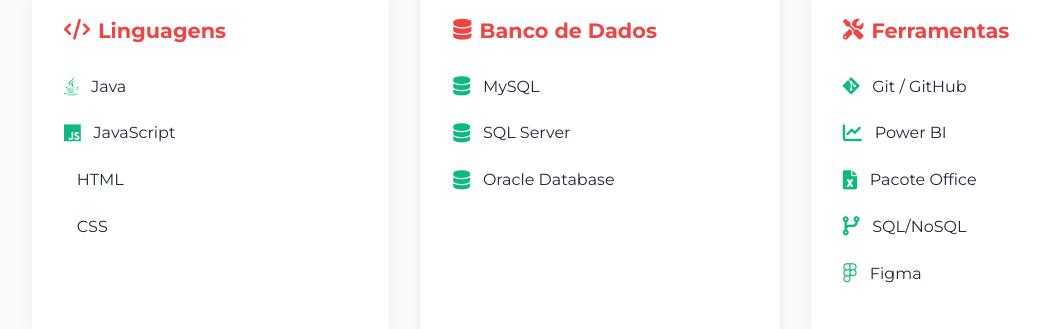
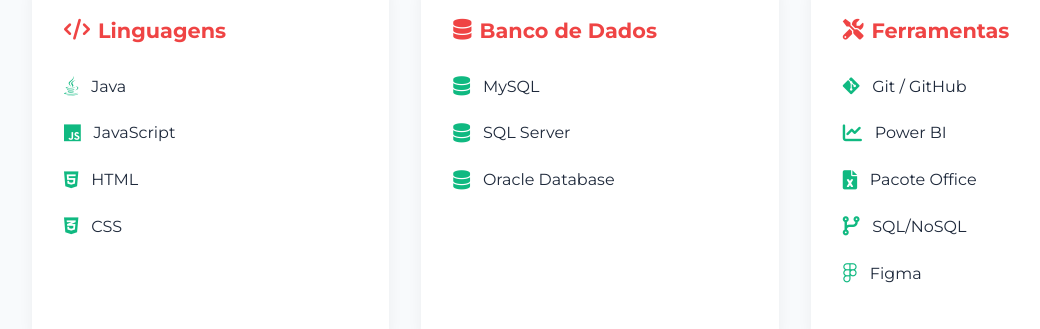
Before and after one commit to gustavodevv/portfolio, a plain HTML site: page index.html in a window 1280 px wide. Shown: the part 1424-1753 px from the top of the page, without its empty margins (40-1080 px from the left). Drawn offline with Linux system fonts and the light colour scheme.

Commit message:
index.html

```diff
--- a/index.html
+++ b/index.html
@@ -464,11 +464,11 @@
                             <span>JavaScript</span>
                         </li>
                         <li class="skill-item">
-                            <span class="skill-icon"><i class="fab fa-html"></i></span>
+                            <span class="skill-icon"><i class="fab fa-html5"></i></span>
                             <span>HTML</span>
                         </li>
                         <li class="skill-item">
-                            <span class="skill-icon"><i class="fab fa-css-alt"></i></span>
+                            <span class="skill-icon"><i class="fab fa-css3-alt"></i></span>
                             <span>CSS</span>
                         </li>
                     </ul>
```
